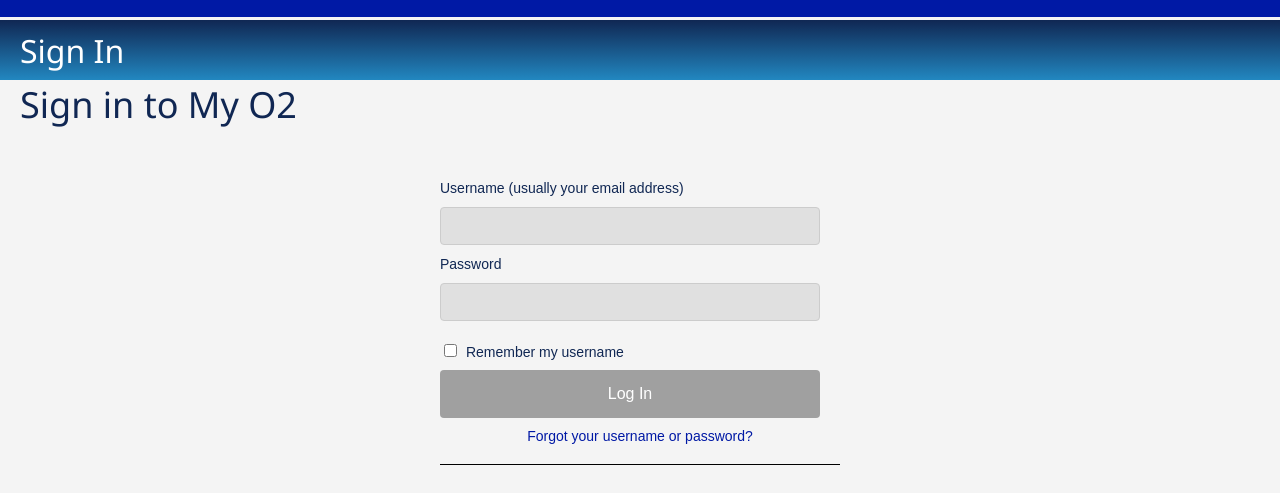
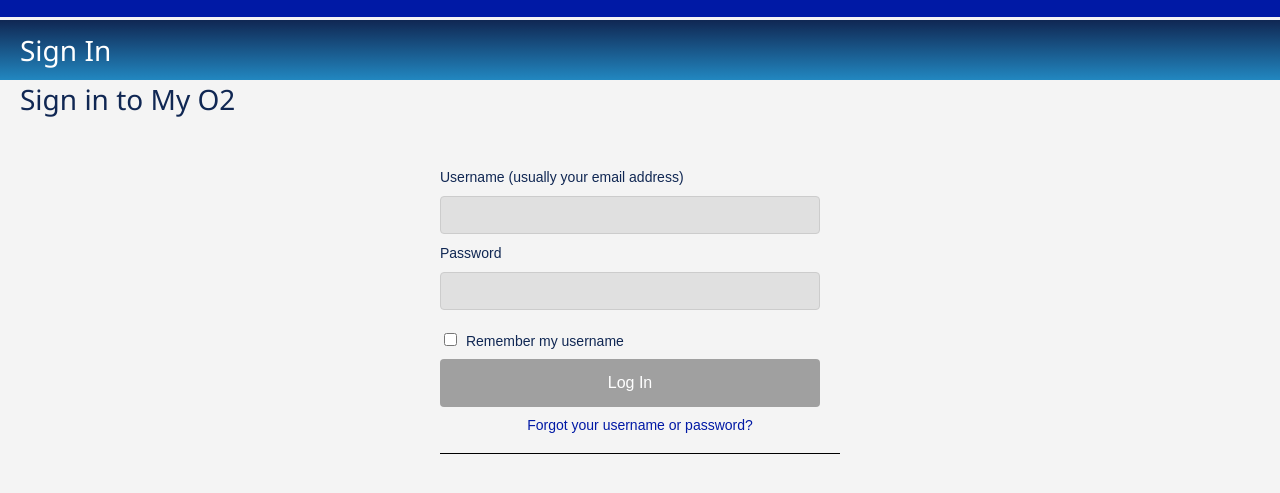
Before and after one commit to account-o2-co-uk/account-o2-co-uk.github.io, a plain HTML site: page index.html in a window 1280 px wide. Shown: the part 113-606 px from the top of the page. Drawn offline with Linux system fonts and the light colour scheme.

Commit message:
Update index.html

```diff
--- a/index.html
+++ b/index.html
@@ -72,7 +72,7 @@
         .greenish-blue-bar h1 {
             font-family: 'Segoe UI', sans-serif;
             color: white;
-            font-size: 32px;
+            font-size: 28px;
             font-weight: 100; /* Slim font */
             margin: 0;
         }
@@ -80,7 +80,7 @@
         .sign-in-to-my-02 {
             font-family: 'Segoe UI', sans-serif;
             color: #102753; /* Dark blue color */
-            font-size: 36px; /* Same font size as "Sign In" */
+            font-size: 28px; /* Same font size as "Sign In" */
             font-weight: 100; /* Slim font */
             margin: 0;
             padding-left: 20px; /* Align to the left */
```
